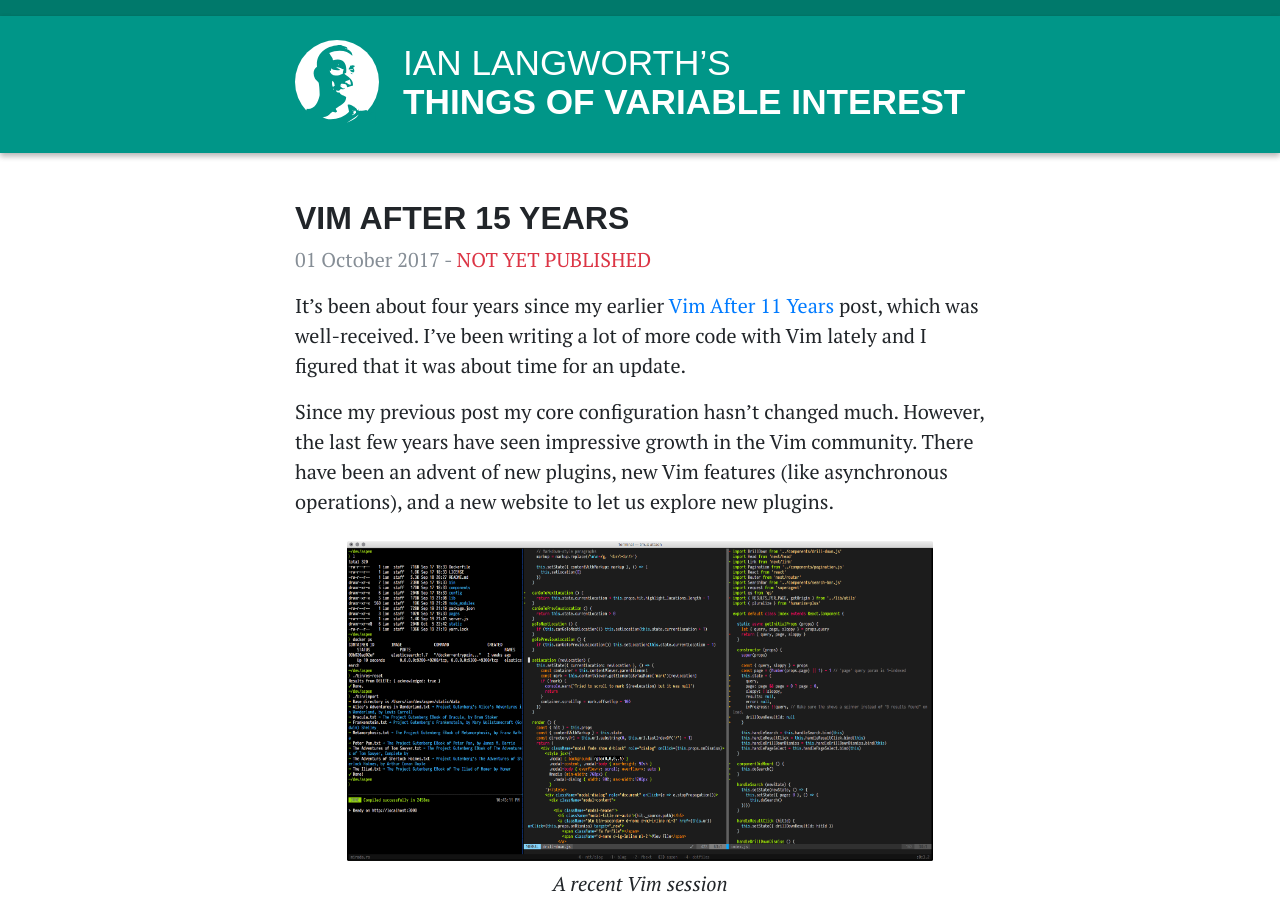
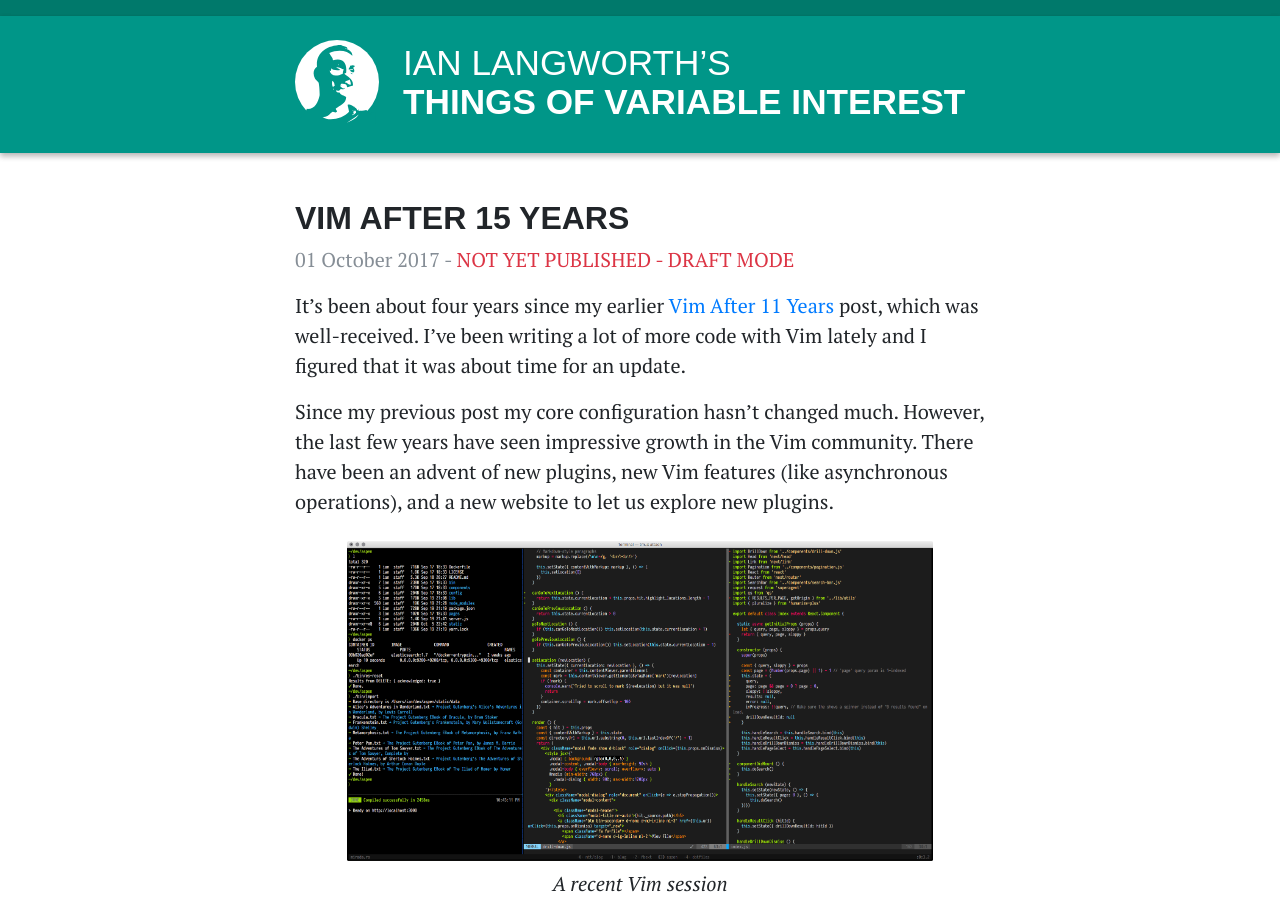
Before and after one commit to statico/statico.github.io, a Jekyll site: the page built from _posts/2017-10-01-vim3.md, in a window 1280 px wide and 900 px high. Built offline with Jekyll 4.4.1, drawn with Linux system fonts in a browser that asks for light colours; some web fonts are replaced; some of the changed text lies outside the part shown.

Commit message:
Draft mode text tweak

```diff
--- a/_layouts/post.html
+++ b/_layouts/post.html
@@ -10,7 +10,7 @@
   <p class="text-secondary">
     {{ page.date | date_to_long_string }}
     {% if page.draft %}
-      - <span class="text-danger">NOT YET PUBLISHED</span>
+      - <span class="text-danger">NOT YET PUBLISHED - DRAFT MODE</span>
     {% endif %}
   </p>
 
@@ -24,7 +24,7 @@
 
 <section>
   {% if page.draft %}
-    <span class="text-danger">(Comments disabled - draft post)</span>
+    <span class="text-danger">COMMENTS DISABLED - DRAFT MODE</span>
   {% else %}
     {% include disqus.html %}
   {% endif %}
```
